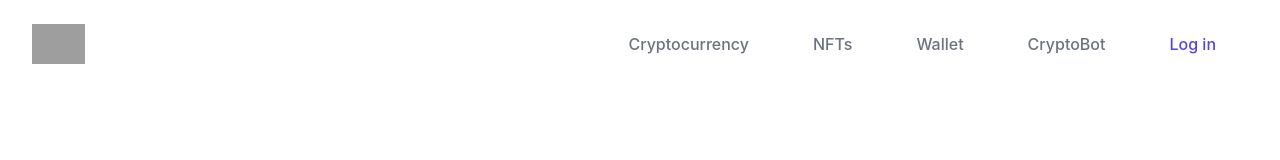
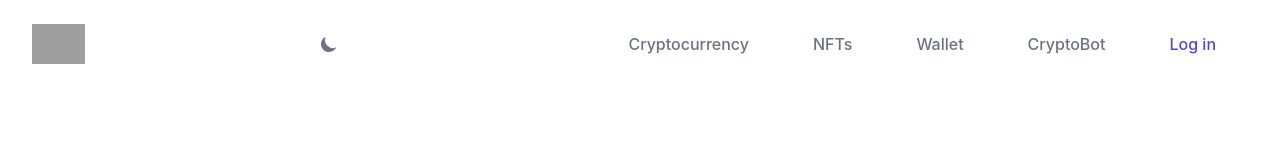
Before and after one commit to vlad-jsdev/crypto-app, a Next.js app: page / in a window 1280 px wide. Shown: the top 160 px of the page. Built offline with nearby package versions, Linux system fonts and the light colour scheme; grey boxes are pictures that could not be loaded.

Commit message:
fixed theme modes

```diff
--- a/components/NavBar.jsx
+++ b/components/NavBar.jsx
@@ -3,6 +3,7 @@
 import { Fragment } from "react";
 import { buttonsMenu, buttonsTypes } from "../constants/styles";
 import MenuButton from "./MenuButton";
+import ToggleMode from "./ToggleMode";
 
 const navigation = [
   { name: "Cryptocurrency", href: "#" },
@@ -11,7 +12,7 @@
   { name: "CryptoBot", href: "#" },
 ];
 
-const NavBar = () => (
+const NavBar = ({ theme, setTheme }) => (
   <Popover>
     <div className="relative py-6 px-4 sm:px-6 lg:px-8 dark:bg-gray-800">
       <nav
@@ -35,6 +36,7 @@
             </div>
           </div>
         </div>
+        <ToggleMode theme={theme} setTheme={setTheme} />
         <div className="hidden md:block md:ml-10 md:pr-4 md:space-x-8">
           {navigation.map((item) => (
             <MenuButton
--- /dev/null
+++ b/components/ToggleMode.jsx
@@ -0,0 +1,65 @@
+import useThemeDetector from "../utils/themeDetector";
+
+const ToggleMode = ({ theme, setTheme }) => (
+  <button
+    id="theme-toggle"
+    data-tooltip-target="tooltip-toggle"
+    type="button"
+    onClick={() => setTheme(!theme)}
+    className="text-gray-500 dark:text-gray-400 hover:bg-gray-100 dark:hover:bg-gray-700 focus:outline-none focus:ring-4 focus:ring-gray-200 dark:focus:ring-gray-700 rounded-lg text-sm p-2.5"
+  >
+    {theme ? (
+      <>
+        <svg
+          id="theme-toggle-dark-icon"
+          className="w-5 h-5 hidden"
+          fill="currentColor"
+          viewBox="0 0 20 20"
+          xmlns="http://www.w3.org/2000/svg"
+        >
+          <path d="M17.293 13.293A8 8 0 016.707 2.707a8.001 8.001 0 1010.586 10.586z"></path>
+        </svg>
+        <svg
+          id="theme-toggle-light-icon"
+          className="w-5 h-5"
+          fill="currentColor"
+          viewBox="0 0 20 20"
+          xmlns="http://www.w3.org/2000/svg"
+        >
+          <path
+            d="M10 2a1 1 0 011 1v1a1 1 0 11-2 0V3a1 1 0 011-1zm4 8a4 4 0 11-8 0 4 4 0 018 0zm-.464 4.95l.707.707a1 1 0 001.414-1.414l-.707-.707a1 1 0 00-1.414 1.414zm2.12-10.607a1 1 0 010 1.414l-.706.707a1 1 0 11-1.414-1.414l.707-.707a1 1 0 011.414 0zM17 11a1 1 0 100-2h-1a1 1 0 100 2h1zm-7 4a1 1 0 011 1v1a1 1 0 11-2 0v-1a1 1 0 011-1zM5.05 6.464A1 1 0 106.465 5.05l-.708-.707a1 1 0 00-1.414 1.414l.707.707zm1.414 8.486l-.707.707a1 1 0 01-1.414-1.414l.707-.707a1 1 0 011.414 1.414zM4 11a1 1 0 100-2H3a1 1 0 000 2h1z"
+            fillRule="evenodd"
+            clipRule="evenodd"
+          ></path>
+        </svg>
+      </>
+    ) : (
+      <>
+        <svg
+          id="theme-toggle-dark-icon"
+          className="w-5 h-5"
+          fill="currentColor"
+          viewBox="0 0 20 20"
+          xmlns="http://www.w3.org/2000/svg"
+        >
+          <path d="M17.293 13.293A8 8 0 016.707 2.707a8.001 8.001 0 1010.586 10.586z"></path>
+        </svg>
+        <svg
+          id="theme-toggle-light-icon"
+          className="hidden w-5 h-5"
+          fill="currentColor"
+          viewBox="0 0 20 20"
+          xmlns="http://www.w3.org/2000/svg"
+        >
+          <path
+            d="M10 2a1 1 0 011 1v1a1 1 0 11-2 0V3a1 1 0 011-1zm4 8a4 4 0 11-8 0 4 4 0 018 0zm-.464 4.95l.707.707a1 1 0 001.414-1.414l-.707-.707a1 1 0 00-1.414 1.414zm2.12-10.607a1 1 0 010 1.414l-.706.707a1 1 0 11-1.414-1.414l.707-.707a1 1 0 011.414 0zM17 11a1 1 0 100-2h-1a1 1 0 100 2h1zm-7 4a1 1 0 011 1v1a1 1 0 11-2 0v-1a1 1 0 011-1zM5.05 6.464A1 1 0 106.465 5.05l-.708-.707a1 1 0 00-1.414 1.414l.707.707zm1.414 8.486l-.707.707a1 1 0 01-1.414-1.414l.707-.707a1 1 0 011.414 1.414zM4 11a1 1 0 100-2H3a1 1 0 000 2h1z"
+            fillRule="evenodd"
+            clipRule="evenodd"
+          ></path>
+        </svg>
+      </>
+    )}
+  </button>
+);
+
+export default ToggleMode;
--- a/pages/index.jsx
+++ b/pages/index.jsx
@@ -3,25 +3,26 @@
 import MainPage from "./MainPage";
 import Footer from "../components/Footer";
 import { useEffect, useState } from "react";
+import useThemeDetector from "../utils/themeDetector";
 
 export default function Home() {
-  const [theme, setTheme] = useState("light");
-  // useEffect(() => {
-  //   if (
-  //     localStorage.theme === "dark" ||
-  //     (!("theme" in localStorage) &&
-  //       window.matchMedia("(prefers-color-scheme: dark)").matches)
-  //   ) {
-  //     document.documentElement.classList.add("dark");
-  //   } else {
-  //     document.documentElement.classList.remove("dark");
-  //   }
-  // }, []);
+  const isDarkTheme = useThemeDetector();
+  const [theme, setTheme] = useState();
+
+  useEffect(() => {
+    setTheme(isDarkTheme);
+  }, [isDarkTheme]);
+
+  const setLocalTheme = (result) => {
+    setTheme(result);
+    localStorage.theme = result ? "dark" : "light";
+  };
+
   return (
-    <div className={theme}>
+    <div className={theme ? "dark" : "light"}>
       {/*<Head />*/}
       <main className="flex flex-col bg-white dark:bg-gray-700 h-screen">
-        <NavBar />
+        <NavBar theme={theme} setTheme={setLocalTheme} />
         <div className="max-w-7xl mx-auto  h-full">
           <div className="flex flex-col z-10 pb-8 bg-white dark:bg-gray-700">
             <MainPage />
--- /dev/null
+++ b/utils/themeDetector.jsx
@@ -0,0 +1,35 @@
+import { useEffect, useState } from "react";
+
+const useThemeDetector = () => {
+  const [isDarkTheme, setIsDarkTheme] = useState();
+  let mqListener;
+
+  useEffect(() => {
+    const getCurrentTheme = () => {
+      if (localStorage.theme === "dark") {
+        return true;
+      }
+      if (localStorage.theme === "light") {
+        return false;
+      }
+      if (window.matchMedia("(prefers-color-scheme: dark)").matches) {
+        return true;
+      } else {
+        return false;
+      }
+    };
+    mqListener = (e) => {
+      setIsDarkTheme(e.matches);
+    };
+    setIsDarkTheme(getCurrentTheme);
+  }, []);
+
+  // useEffect(() => {
+  //   const darkThemeMq = window.matchMedia("(prefers-color-scheme: dark)");
+  //   darkThemeMq.addListener(mqListener);
+  //   return () => darkThemeMq.removeListener(mqListener);
+  // }, []);
+  return isDarkTheme;
+};
+
+export default useThemeDetector;
```
